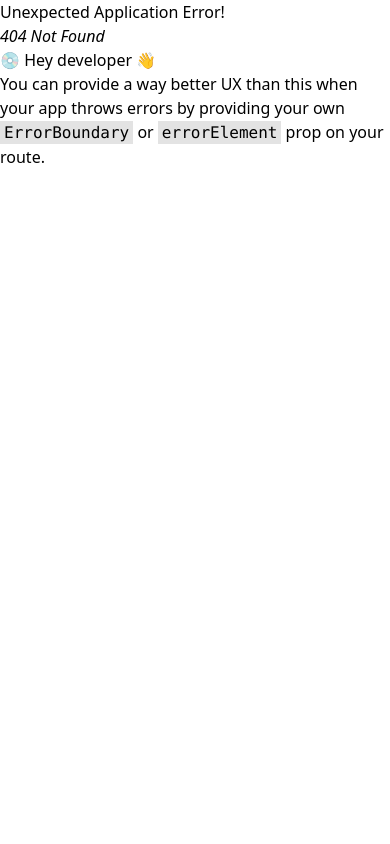
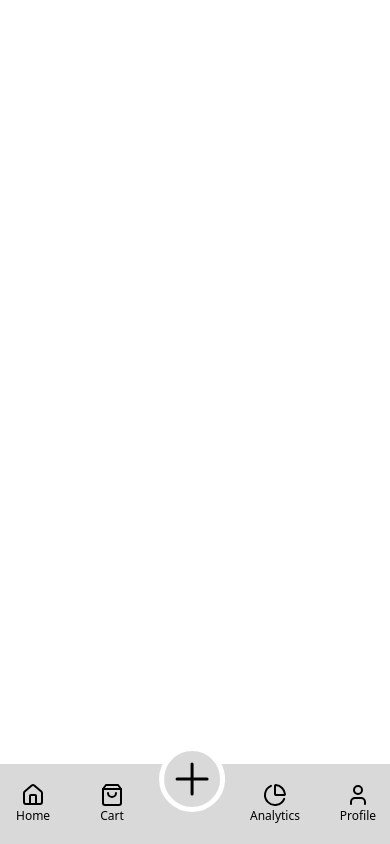
Before and after one commit to jancobruwer-coding/maties-marketplace-final, a React (Vite) app: page /add in a window 390 px wide. Before the commit this address had no page. Built offline with nearby package versions, Linux system fonts and the light colour scheme.

Commit message:
added mobile navigation

```diff
--- a/src/components/Navbar.jsx
+++ b/src/components/Navbar.jsx
@@ -1,7 +1,7 @@
 import { Home, PieChart, Plus, ShoppingBag, User } from "lucide-react";
 import Add from "../../public/Add.svg";
 import React from "react";
-import { useLocation } from "react-router-dom";
+import { useLocation, Link } from "react-router-dom";
 import { motion } from "framer-motion";
 import "./navbar.css";
 
@@ -38,14 +38,15 @@ const Navbar = () => {
       <div className="sm:hidden min-w-[400px] w-full h-28 fixed bottom-0 left-0  pt-8 bg-white flex items-center justify-between ">
         <div className="w-full h-full relative flex items-center justify-between bg-[#D9D9D9] pl-4 pr-6">
           <div className="flex items-center justify-between min-w-[30%]">
-            <div
+            <Link
+              to={navItems[0].url}
               className={`flex flex-col items-center cursor-pointer ${
                 isCurrentPath("/") ? "text-[#62223C]" : "text-black"
               }`}
             >
               <Home />
               <p className="select-none text-[12px]">{navItems[0].title}</p>
-            </div>
+            </Link>
             <div
               className={`flex flex-col items-center cursor-pointer ${
                 isCurrentPath("/cart") ? "text-[#62223C]" : ""
@@ -78,11 +79,13 @@ const Navbar = () => {
           id="add"
           className="absolute bottom-8 left-1/2 transform -translate-x-[62%] cursor-pointer flex items-center justify-center"
         >
-          <img
-            src={navItems[2].imgUrl}
-            alt={navItems[2].title}
-            className="select-none"
-          />
+          <Link to={navItems[2].url}>
+            <img
+              src={navItems[2].imgUrl}
+              alt={navItems[2].title}
+              className="select-none"
+            />
+          </Link>
         </div>
       </div>
 
--- a/src/main.jsx
+++ b/src/main.jsx
@@ -3,6 +3,7 @@ import ReactDOM from "react-dom/client";
 import { createBrowserRouter, RouterProvider } from "react-router-dom";
 import App from "./App.jsx";
 import Home from "../src/pages/Home.jsx";
+import Add from "../src/pages/Add.jsx";
 import "./index.css";
 
 const router = createBrowserRouter([
@@ -14,6 +15,10 @@ const router = createBrowserRouter([
         path: "/",
         element: <Home />,
       },
+      {
+        path: "/add",
+        element: <Add />,
+      },
     ],
   },
 ]);
--- /dev/null
+++ b/src/pages/Add.jsx
@@ -0,0 +1,7 @@
+import React from "react";
+
+const Add = () => {
+  return <div></div>;
+};
+
+export default Add;
```
